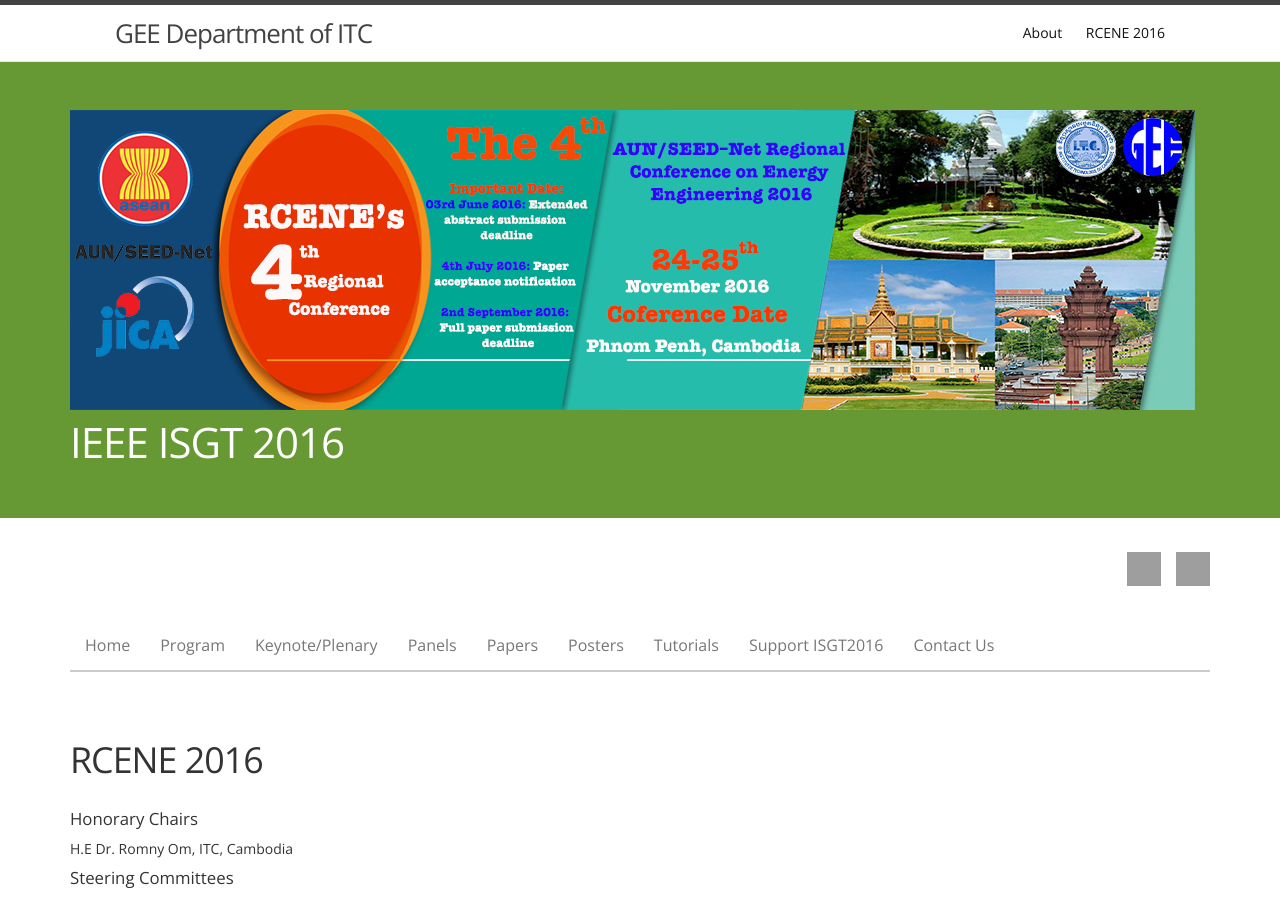
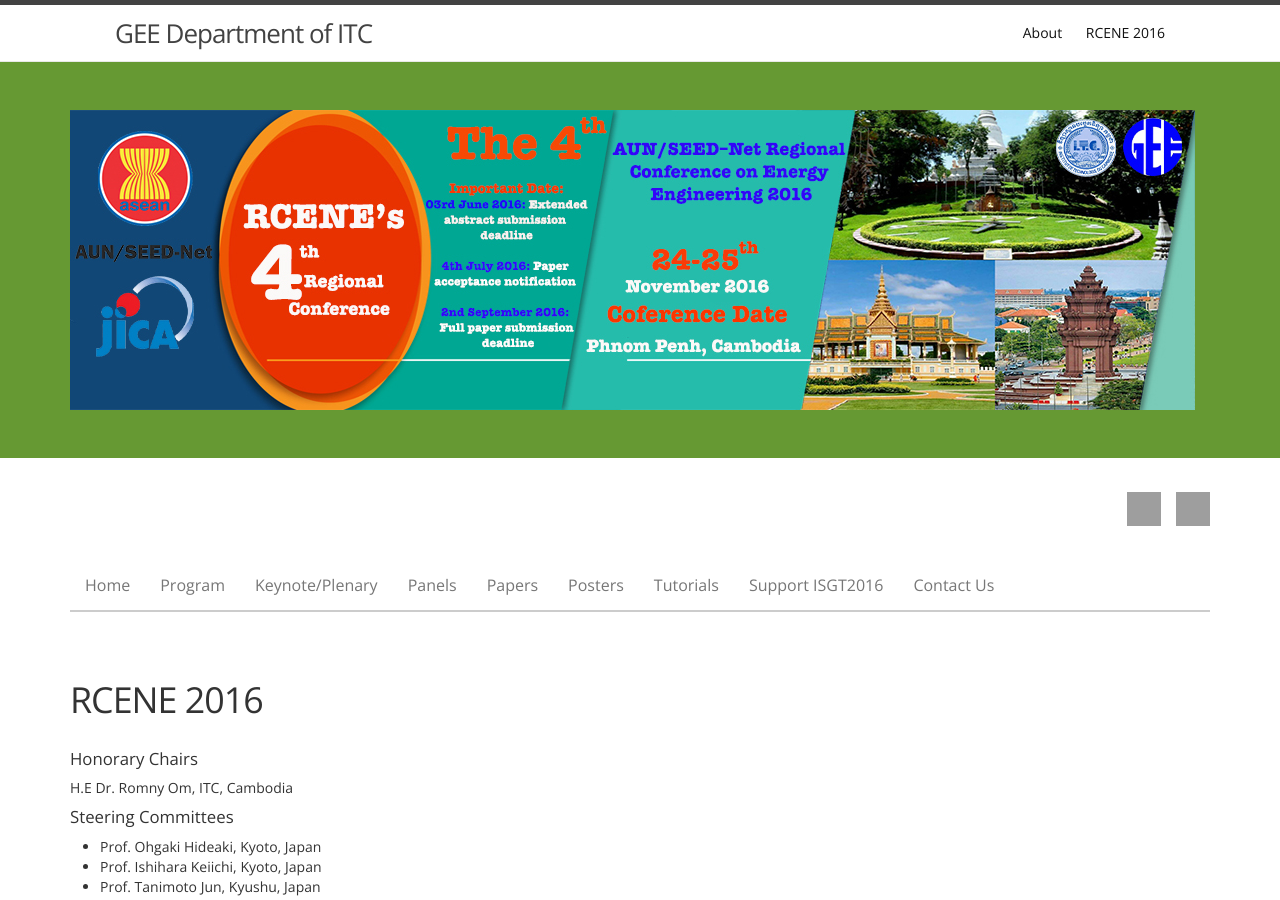
Before and after one commit to gee-itc/gee-itc.github.io, a Jekyll site: the page built from rcene2016.md, in a window 1280 px wide and 900 px high. Built offline with Jekyll 4.4.1, drawn with Linux system fonts in a browser that asks for light colours; grey boxes are pictures that could not be loaded.

Commit message:
Change template

```diff
--- a/_layouts/landing_page.html
+++ b/_layouts/landing_page.html
@@ -38,7 +38,7 @@
 				</a>
 			</div> -->
 			<a href="http://sites.ieee.org/isgt-2016/" title="IEEE ISGT 2016 home"><img src="/images/RCENE-Banner.jpg" alt="IEEE ISGT 2016 home" class="img-responsive" rel="home" width="1125" height="300"></a>
-			<h1 class="site-title"><a href="http://sites.ieee.org/isgt-2016/" rel="home">IEEE ISGT 2016</a></h1>
+			<!-- <h1 class="site-title"><a href="http://sites.ieee.org/isgt-2016/" rel="home">IEEE ISGT 2016</a></h1> -->
 
 		</div>
 	</div>
```
